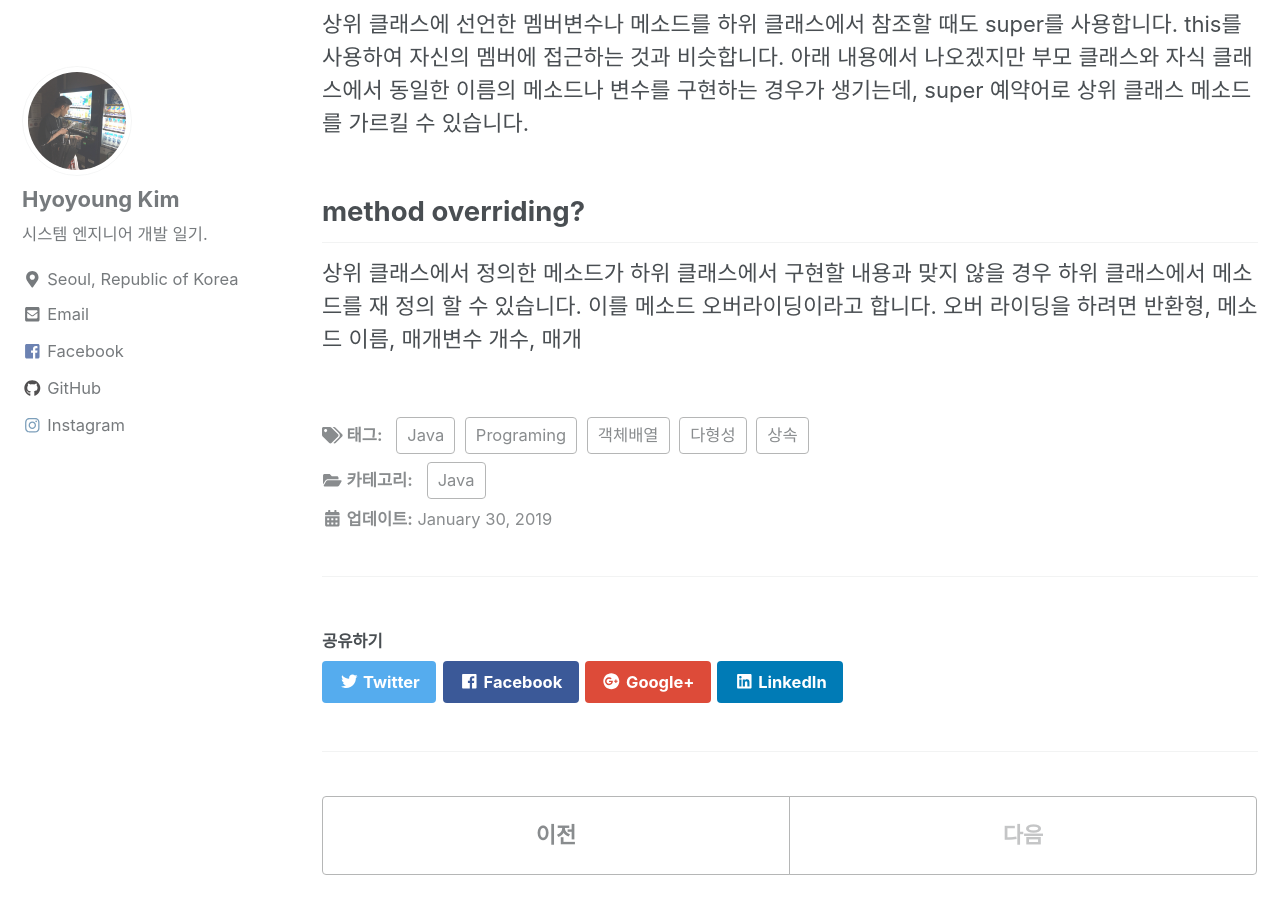
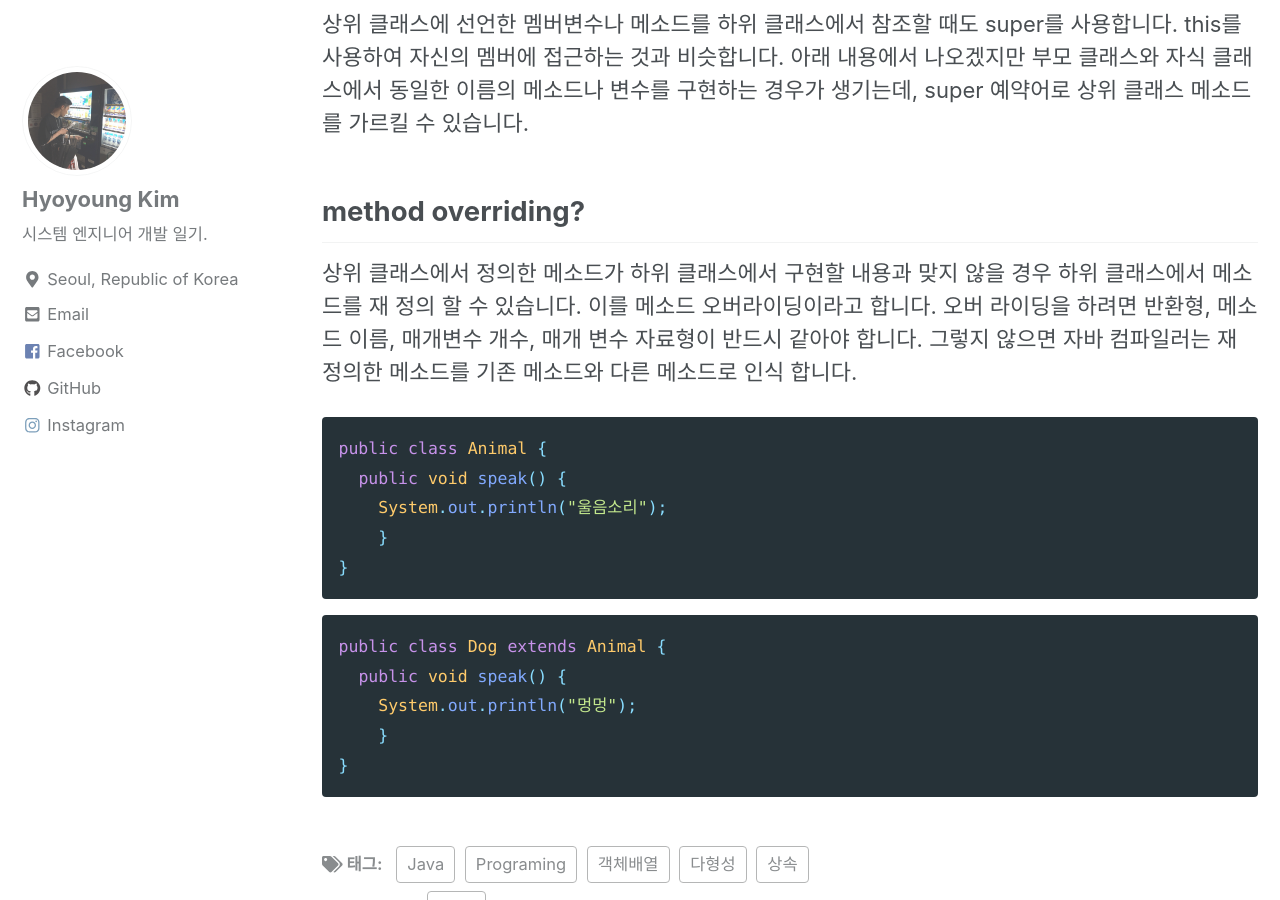
Before and after one commit to youngfromseoul/youngfromseoul.github.io2, a Jekyll site: the page built from _posts/java/2019-01-30-java-posting-00002.md, in a window 1280 px wide and 900 px high, scrolled down 1570 px. Built offline with Jekyll 4.4.1, drawn with Linux system fonts in a browser that asks for light colours; cached includes are drawn as plain includes; nearby versions of some CDN libraries; some web fonts are replaced; library files that are not in the unit come from our copies.

Commit message:
Update 2019-01-30-java-posting-00002.md

````diff
--- a/_posts/java/2019-01-30-java-posting-00002.md
+++ b/_posts/java/2019-01-30-java-posting-00002.md
@@ -57,4 +57,19 @@ public class Animal {
 
 ## method overriding?
 상위 클래스에서 정의한 메소드가 하위 클래스에서 구현할 내용과 맞지 않을 경우 하위 클래스에서 메소드를 재 정의 할 수 있습니다. 이를 메소드 오버라이딩이라고 합니다.
-오버 라이딩을 하려면 반환형, 메소드 이름, 매개변수 개수, 매개
+오버 라이딩을 하려면 반환형, 메소드 이름, 매개변수 개수, 매개 변수 자료형이 반드시 같아야 합니다. 그렇지 않으면 자바 컴파일러는 재 정의한 메소드를 기존 메소드와 다른 메소드로 인식 합니다.
+
+```java
+public class Animal {
+  public void speak() {
+    System.out.println("울음소리");
+    }
+}
+```
+```java
+public class Dog extends Animal {
+  public void speak() {
+    System.out.println("멍멍");
+    }
+}
+```
````
